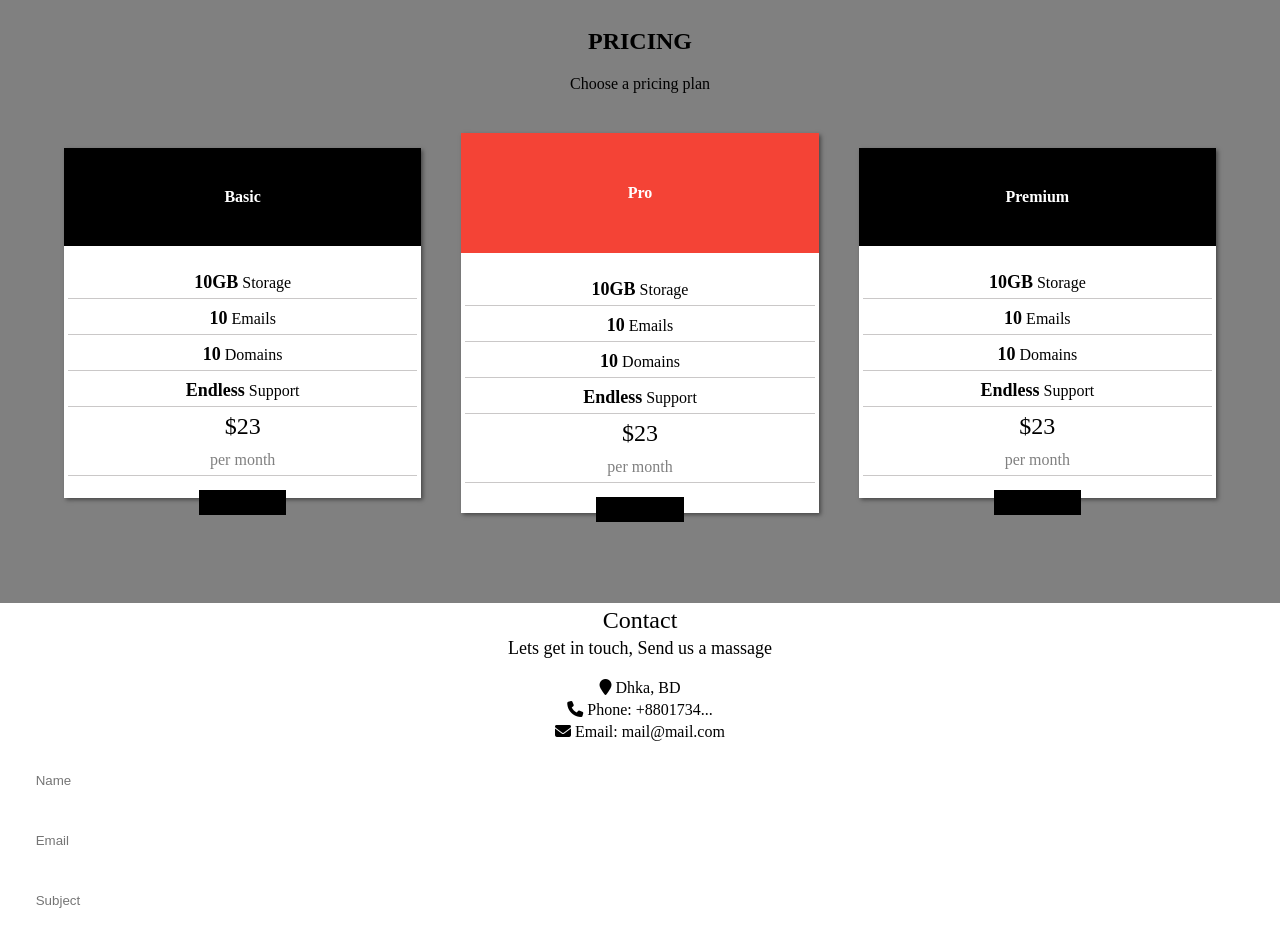
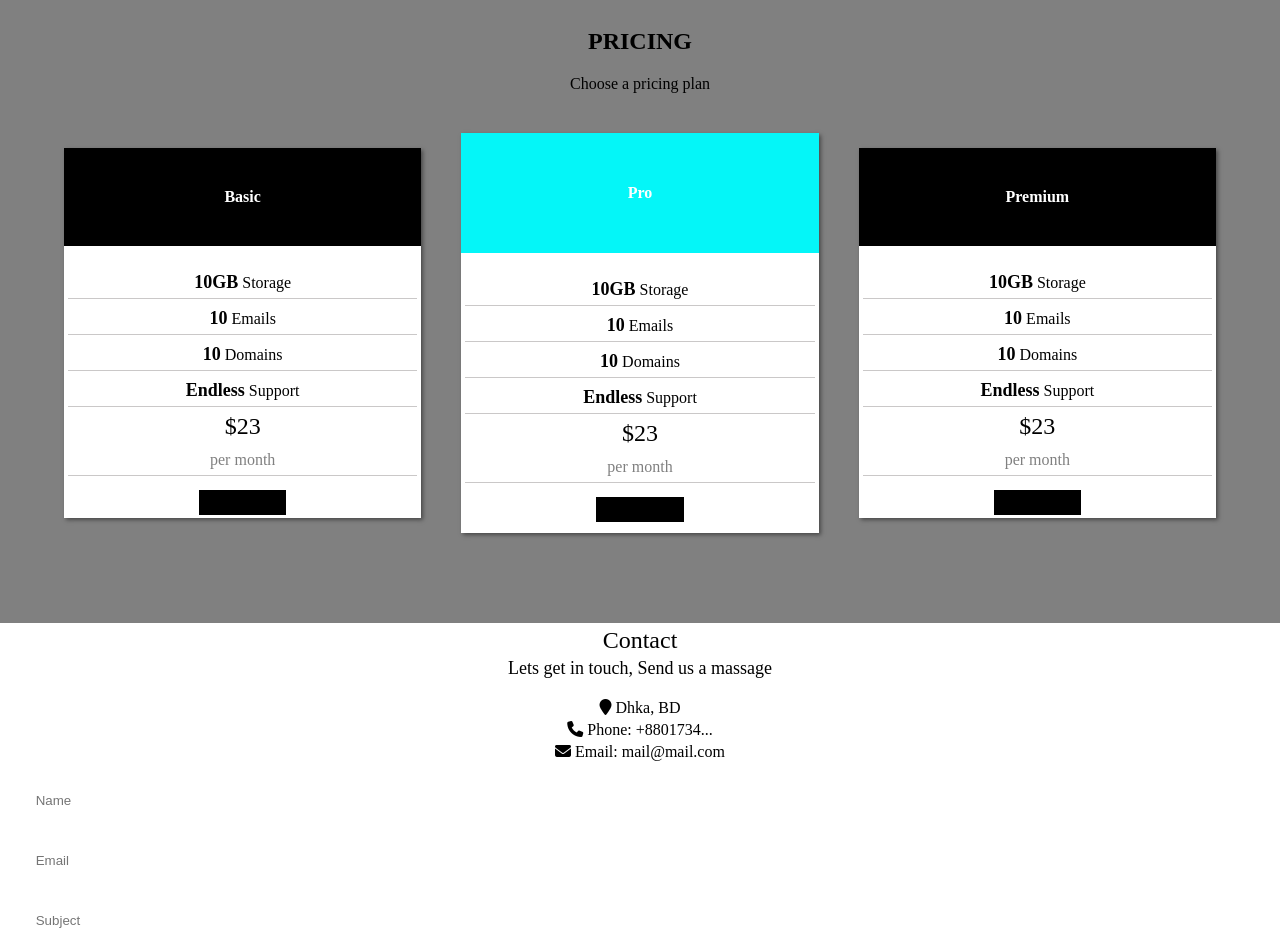
Before and after one commit to mdshcse/responsive, a plain HTML site: page index.html in a window 1280 px wide. Shown: the part 2840-3773 px from the top of the page. Drawn offline with Linux system fonts and the light colour scheme.

Commit message:
Update style.css

```diff
--- a/style.css
+++ b/style.css
@@ -269,7 +269,7 @@ text-align: center;
 }
 
 .price {
-    height: 350px;
+    height: 370px;
 }
 
 .price span {
@@ -284,18 +284,18 @@ text-align: center;
     padding: 5px 20px;
 }
 .price button:hover {
-    color:green;
+    color:#04f6f8;
     cursor: pointer;
 }
 
 .price1 h4{
-    background-color: #f44336;
+    background-color: #04f6f8;
     line-height: 40px;
 
 }
 
 .price1 {
-    height: 380px;
+    height: 400px;
 }
 
 .form {
```
